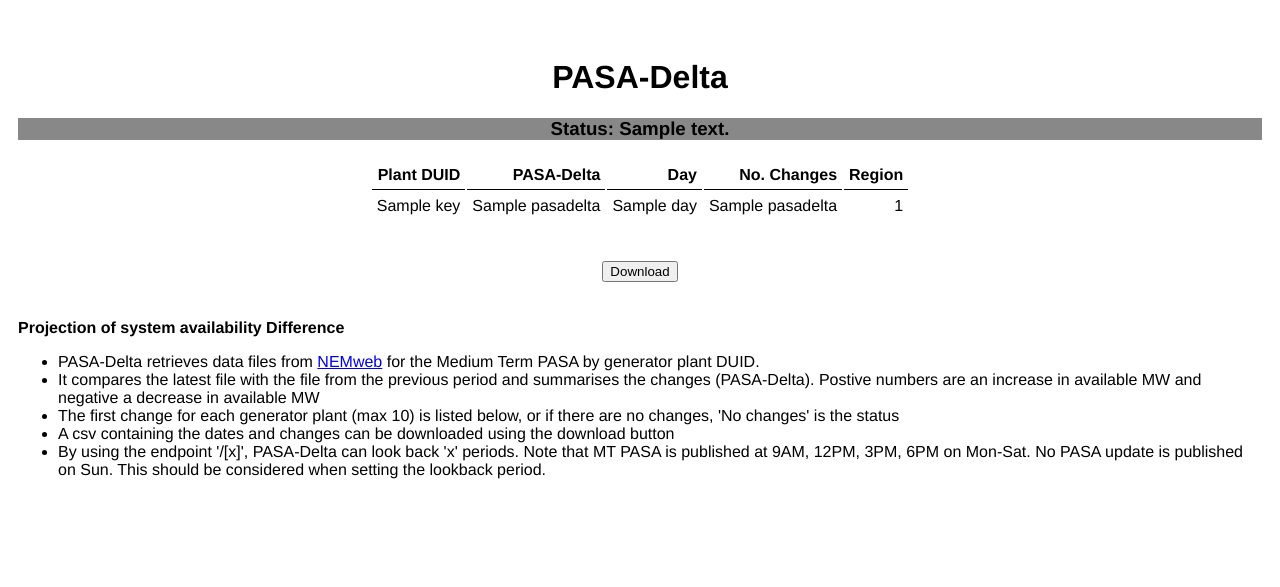
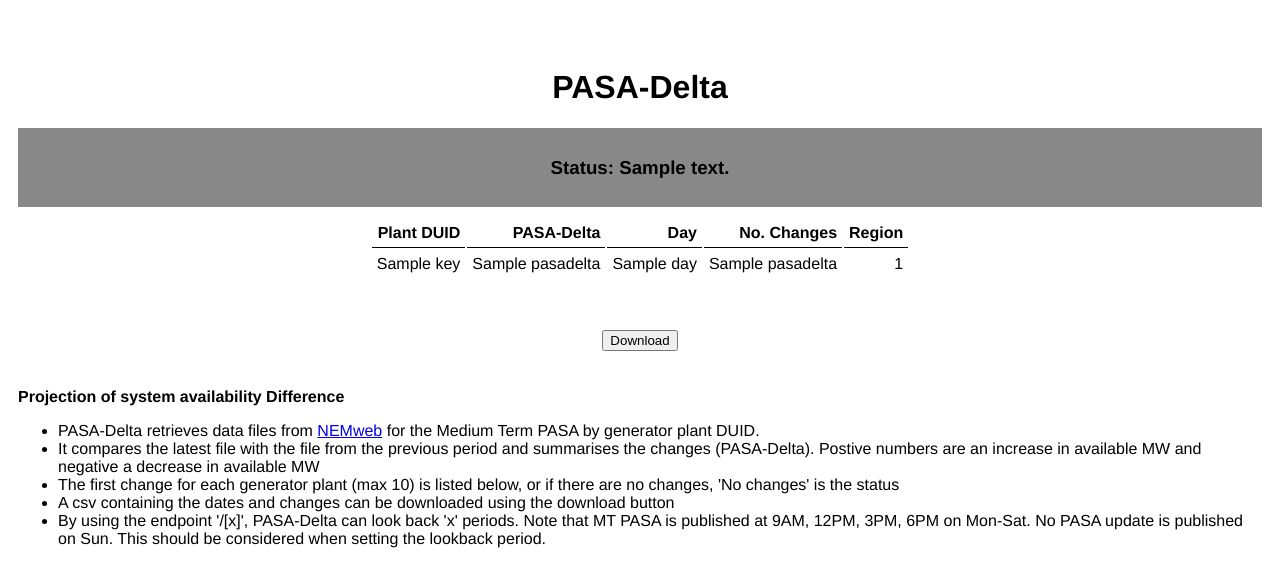
Before and after one commit to msz89/oscillating-glory, a Flask app: template templates/index.html in a window 1280 px wide. Shown: the top 587 px of the page. Run offline with Flask 2, Linux system fonts and the light colour scheme; the template is opened without the code that fills it: most values are stand-ins (such as "Sample title", 1, 10 or a date in 2020).

Commit message:
jiggle divs

```diff
--- a/static/style.css
+++ b/static/style.css
@@ -13,6 +13,10 @@
  * See the License for the specific language governing permissions and
  * limitations under the License.
  */
+div {
+  padding-top: 10px;
+  padding-bottom: 10px;
+}
 
 table{
   margin-left: auto;
--- a/templates/index.html
+++ b/templates/index.html
@@ -16,6 +16,7 @@
         <h3><b>Status:</b> {{message}}</h3>
       </div>
 
+      <div>
         <table>
           <tr>
             <th>Plant DUID</th>
@@ -34,6 +35,7 @@
           </tr>
           {% endfor %}
         </table>
+      </div>
 
         <h3>
         <form method="post" action="/{{period}}">
@@ -43,7 +45,6 @@
         </form>
         </h3>
 
-      <div>
         <p><b>Projection of system availability Difference</b>
           <br>
         </p>
@@ -53,7 +54,7 @@
           <li>The first change for each generator plant (max 10) is listed below, or if there are no changes, 'No changes' is the status</li>
           <li>A csv containing the dates and changes can be downloaded using the download button</li>
           <li>By using the endpoint '/[x]', PASA-Delta can look back 'x' periods. Note that MT PASA is published at 9AM, 12PM, 3PM, 6PM on Mon-Sat. No PASA update is published on Sun. This should be considered when setting the lookback period. </ul>
-        </div>
+
       </div>
       <div class="column"></div>
     </div>
```
